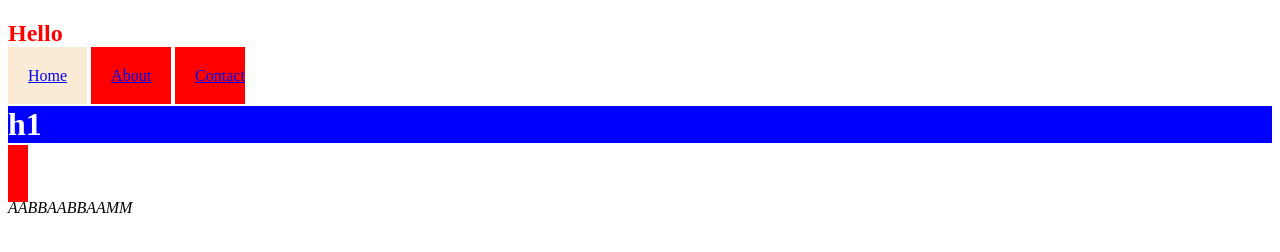
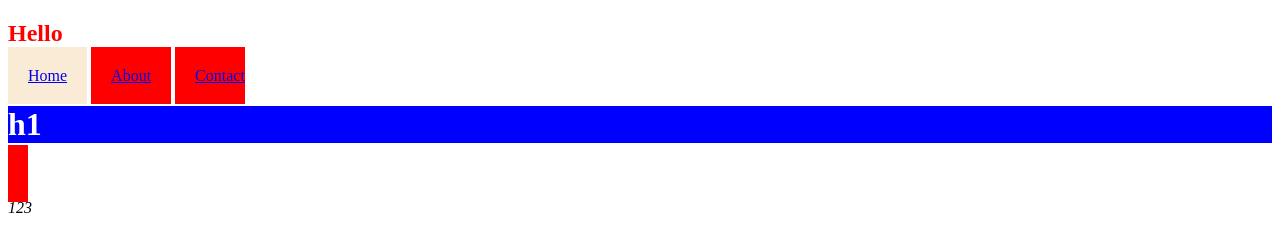
Before and after one commit to lizaolari/124, a plain HTML site: page index.html in a window 1280 px wide. Drawn offline with Linux system fonts and the light colour scheme.

Commit message:
Update index.html

```diff
--- a/index.html
+++ b/index.html
@@ -37,7 +37,7 @@
             </a>
         </div>
         <div class="footer">
-            <p>AABBAABBAAMM</p>
+            <p>123</p>
         </div>
     </body>
 </html>
```
